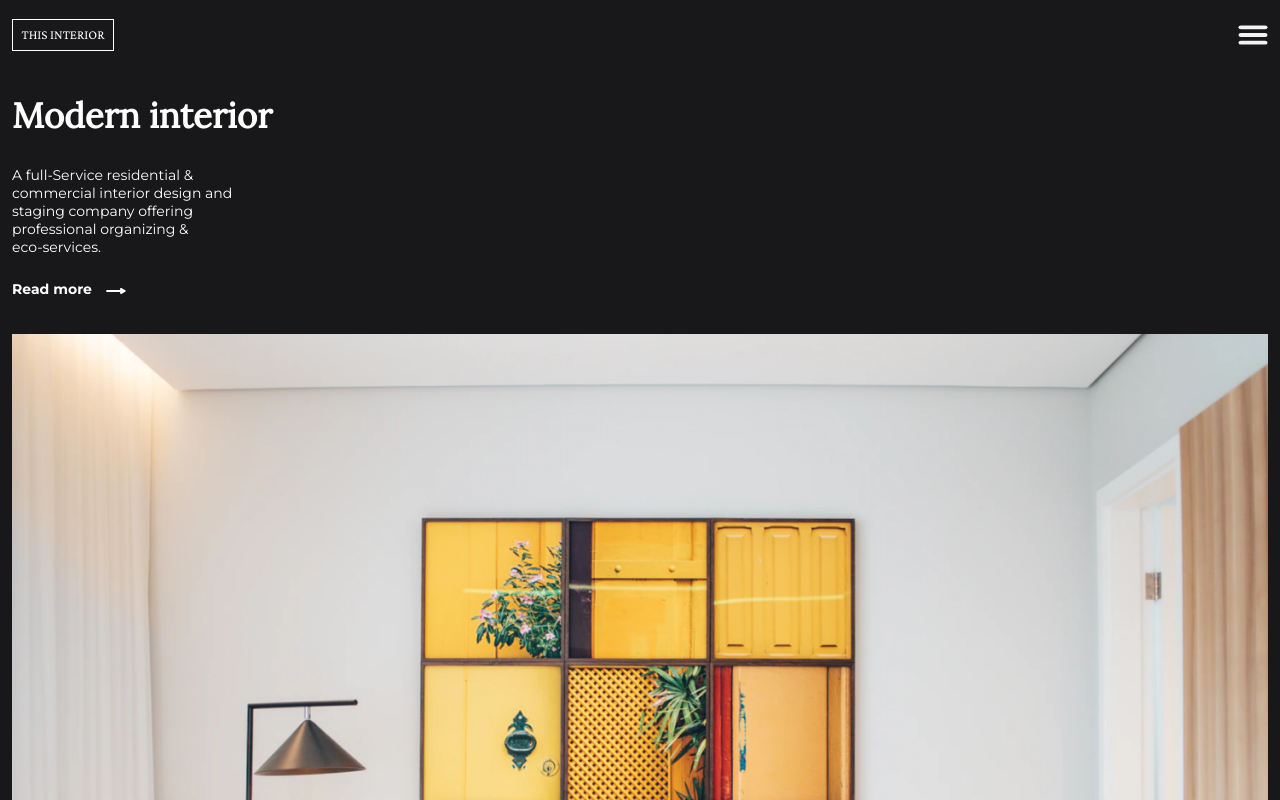
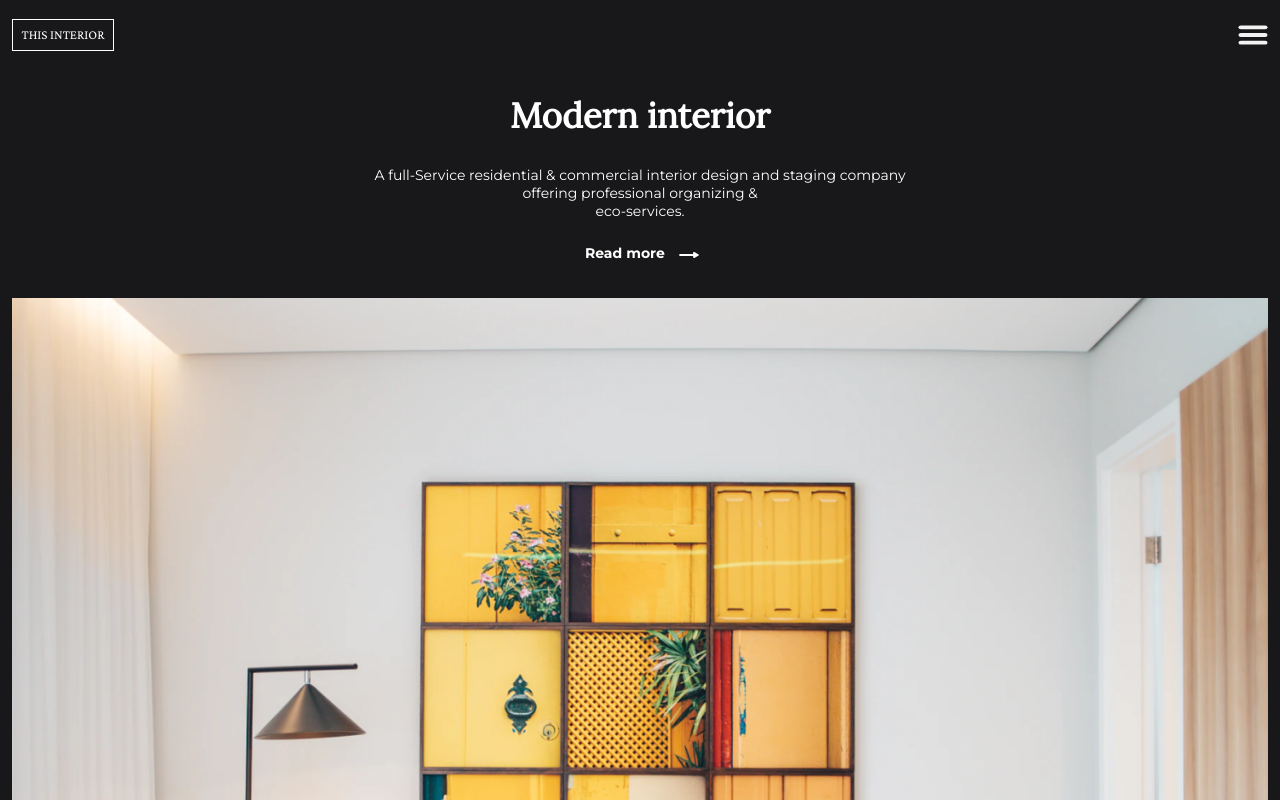
Before and after one commit to VladdyHell/devchallenges.io_interior-consultant, a website: page docs/index.html in a window 1280 px wide. Shown: the top 800 px of the page. Drawn offline with nearby package versions, Linux system fonts and the light colour scheme.

Commit message:
Add media query to hero text container and change alignment and max-width

```diff
--- a/docs/src/main.css
+++ b/docs/src/main.css
@@ -13,7 +13,7 @@
 body{
     margin: 0;
     padding: 0;
-    min-height: 150vh;
+    background-color: #181719;
 }
 
 .container {
@@ -120,6 +120,23 @@ h1, h2 {
     transform: scale(1.6, 1);
 }
 
+@media (min-width: 576px) {
+    .hero-text-container {
+        align-items: center;
+    }
+    .hero-text-container p {
+        width: auto;
+        max-width: 376px;
+        text-align: center;
+    }
+}
+
+@media (min-width: 768px) {
+    .hero-text-container p{
+        max-width: 576px;
+    }
+}
+
 /* ///PROFILE CARD/// */
 
 .profile-card {
```
